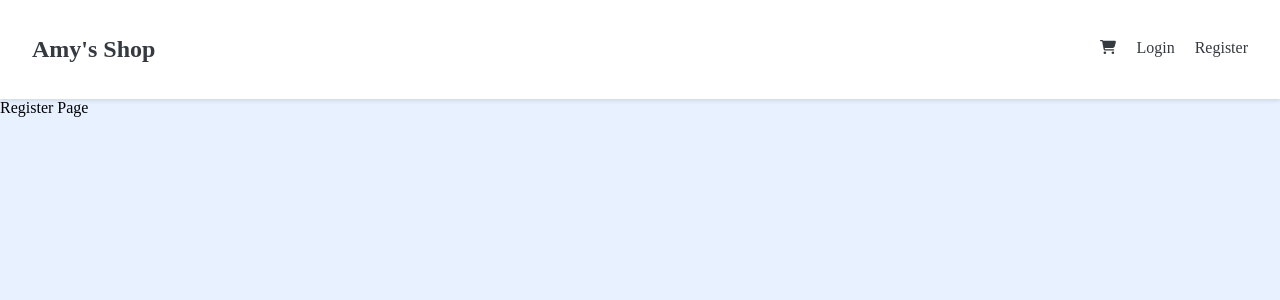
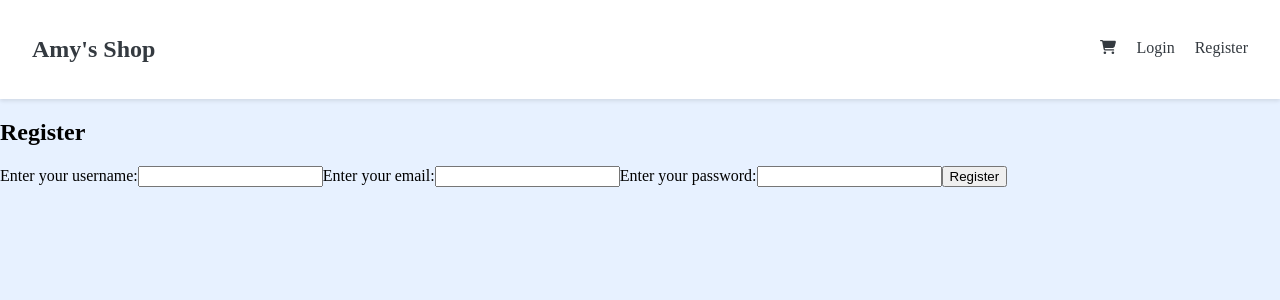
Before and after one commit to LizzieDworsky/MERN_eCommerce, a React (Create React App) app in the folder frontend/: page /register in a window 1280 px wide. Shown: the top 300 px of the page. Built offline with nearby package versions, Linux system fonts and the light colour scheme.

Commit message:
added html structure to registration page

```diff
--- a/frontend/src/pages/Auth/RegisterPage.jsx
+++ b/frontend/src/pages/Auth/RegisterPage.jsx
@@ -1,5 +1,31 @@
+import { useState } from "react";
+
 const RegisterPage = () => {
-    return <div>Register Page</div>;
+    const [credentials, setCredentials] = useState({
+        username: "",
+        email: "",
+        password: "",
+    });
+
+    const handleSubmit = async (e) => {
+        e.preventDefault();
+        console.log(credentials);
+    };
+
+    return (
+        <div>
+            <h2>Register</h2>
+            <form onSubmit={(e) => handleSubmit(e)}>
+                <label>Enter your username:</label>
+                <input name="username" type="text" />
+                <label>Enter your email:</label>
+                <input name="email" type="email" />
+                <label>Enter your password:</label>
+                <input name="password" type="password" />
+                <button type="submit">Register</button>
+            </form>
+        </div>
+    );
 };
 
 export default RegisterPage;
```
